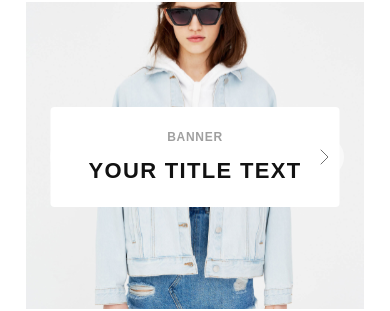
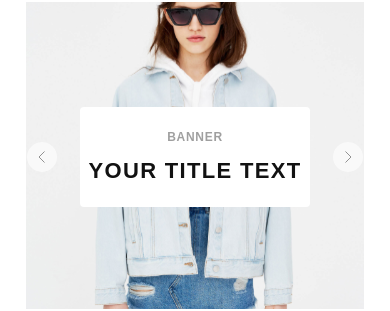
Before and after one commit to tonyreactus/training-shop, a React (Create React App) app: page /#/ in a window 390 px wide. Shown: the part 111-422 px from the top of the page. Built offline with nearby package versions, Linux system fonts and the light colour scheme.

Commit message:
update styles

```diff
--- a/src/App/Pages/MainPage/Banners/MainBanner/MainBanner.module.scss
+++ b/src/App/Pages/MainPage/Banners/MainBanner/MainBanner.module.scss
@@ -20,6 +20,11 @@
             width: 100%;
             height: 100%;
         }
+        @media screen and (max-width: 650px) {
+            width: 30px;
+            height: 30px;
+            left: 16px;
+        }
     }
     .arrowNextContainer {
         position: absolute;
@@ -31,6 +36,11 @@
         & img {
             width: 100%;
             height: 100%;
+        }
+        @media screen and (max-width: 650px) {
+            width: 30px;
+            height: 30px;
+            right: -14px;
         }
     }
     .textContainer {
@@ -46,6 +56,9 @@
         height: 100px;
         background: #FFFFFF;
         border-radius: 4px;
+        @media screen and (max-width: 650px) {
+            width: 230px;
+        }
         .text1 {
             @include text(12px, 600, 13px, #121212);
             letter-spacing: 0.06em;
```
